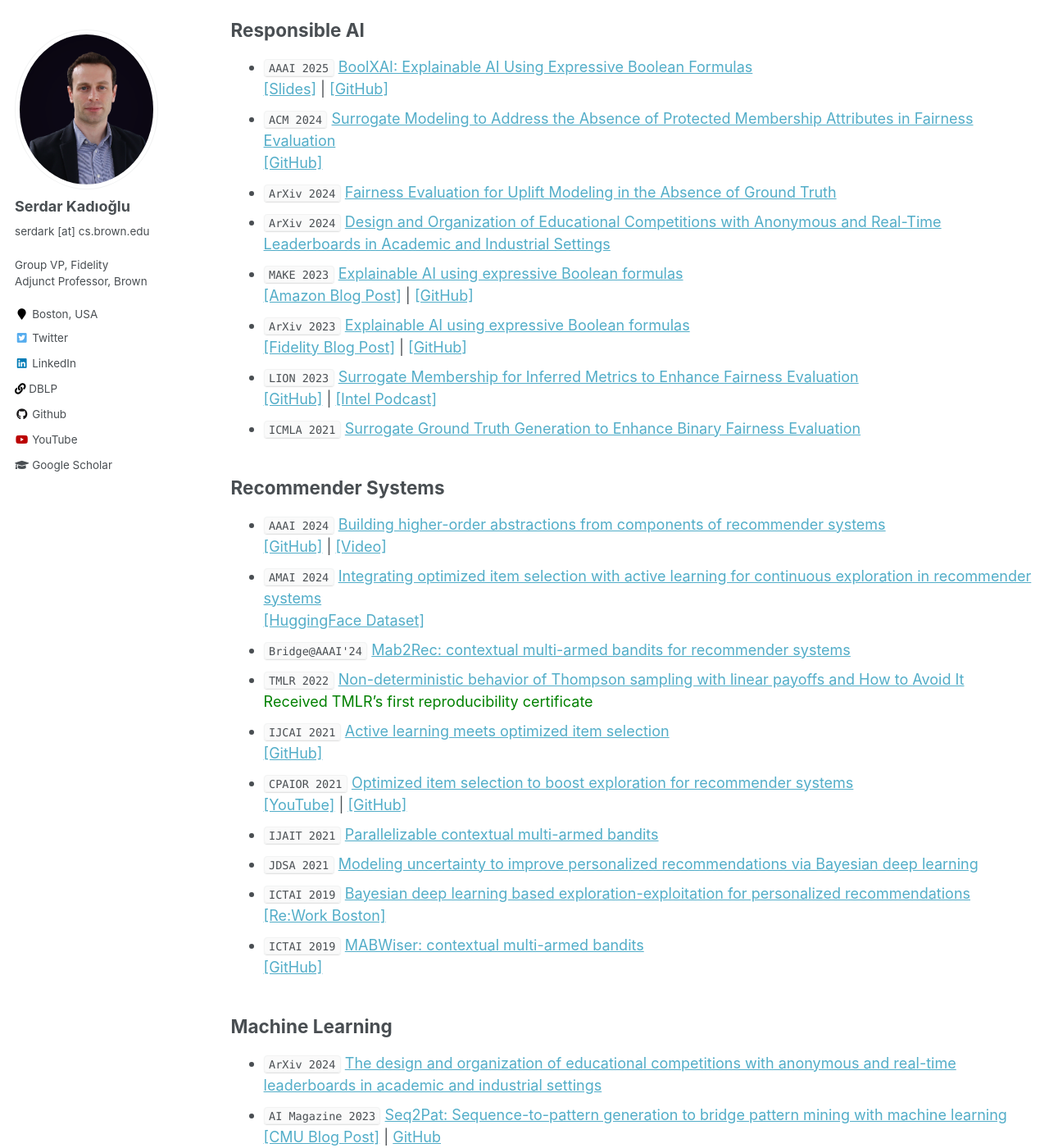
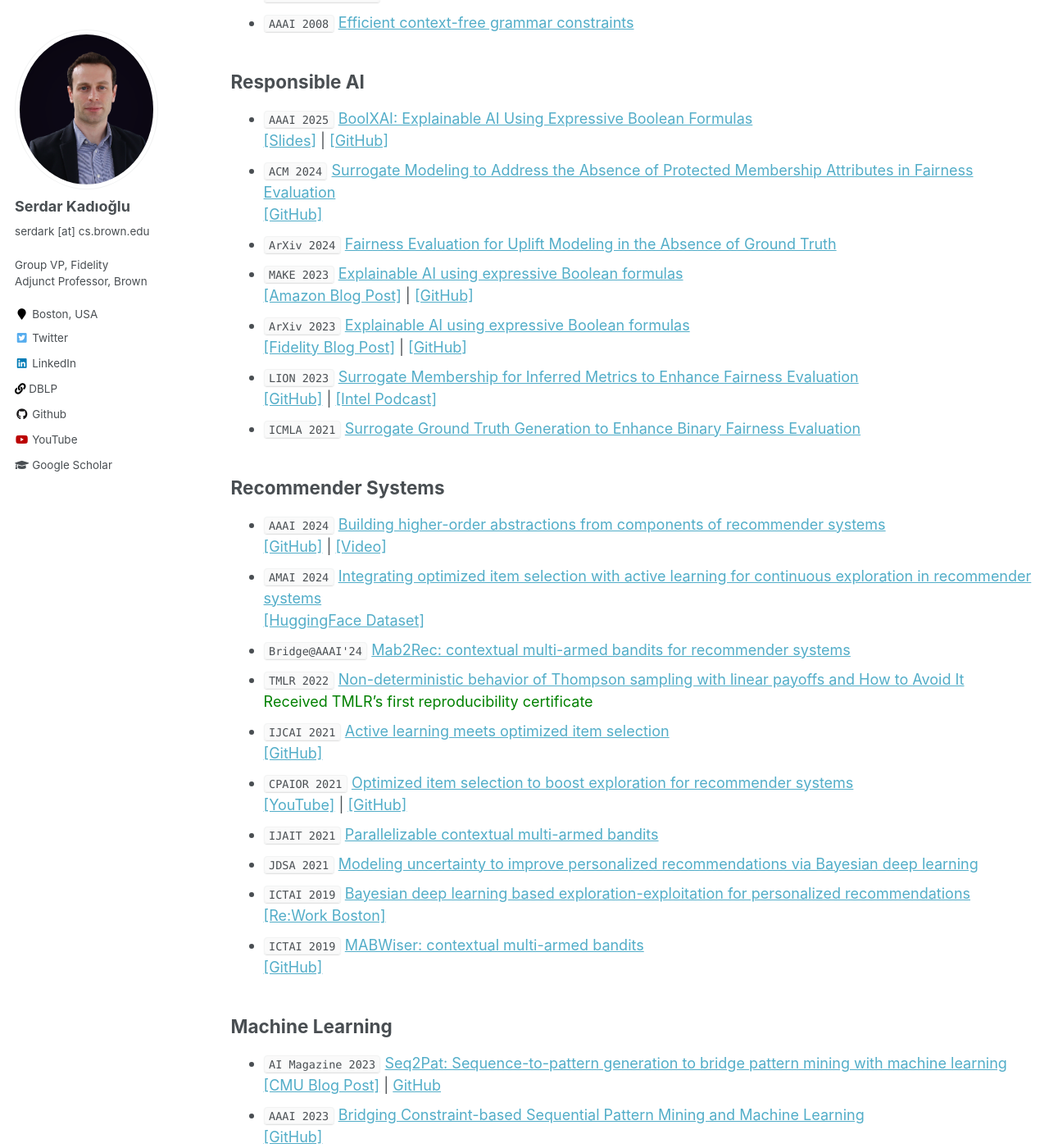
Before and after one commit to skadio/skadio.github.io, a Jekyll site: the page built from _pages/publications.md, in a window 1280 px wide and 1400 px high, scrolled down 1310 px. Shown: the whole window at 82% size. Built offline with Jekyll 4.4.1, drawn with Linux system fonts in a browser that asks for light colours; some of the changed text lies outside the part shown.

Commit message:
Update publications.md

```diff
--- a/_pages/publications.md
+++ b/_pages/publications.md
@@ -63,8 +63,6 @@ author_profile: true
 [[Slides]](https://nbviewer.org/github/skadio/skadio.github.io/blob/master/files/2025_IAAI_BoolXAI.pdf) | [[GitHub]](https://github.com/fidelity/boolxai)
 * `ACM 2024` [Surrogate Modeling to Address the Absence of Protected Membership Attributes in Fairness Evaluation](https://dl.acm.org/doi/pdf/10.1145/3700145)<br> [[GitHub]](https://github.com/fidelity/jurity?tab=readme-ov-file#quick-start-probabilistic-fairness-evaluation)
 * `ArXiv 2024` [Fairness Evaluation for Uplift Modeling in the Absence of Ground Truth](https://arxiv.org/abs/2403.12069)
-* `ArXiv 2024` [ Design and Organization of Educational Competitions with Anonymous and
-Real-Time Leaderboards in Academic and Industrial Settings](https://arxiv.org/pdf/2402.07936)
 * `MAKE 2023` [Explainable AI using expressive Boolean formulas](https://www.mdpi.com/2504-4990/5/4/86)<br>
 [[Amazon Blog Post]](https://aws.amazon.com/blogs/quantum-computing/explainable-ai-using-expressive-boolean-formulas/) | [[GitHub]](https://github.com/fidelity/boolxai)
 * `ArXiv 2023` [Explainable AI using expressive Boolean formulas](https://arxiv.org/abs/2306.03976)<br>
@@ -95,7 +93,6 @@ Real-Time Leaderboards in Academic and Industrial Settings](https://arxiv.org/pd
 
 
 ## Machine Learning
-* `ArXiv 2024` [The design and organization of educational competitions with anonymous and real-time leaderboards in academic and industrial settings](https://arxiv.org/abs/2402.07936)
 * `AI Magazine 2023` [Seq2Pat: Sequence-to-pattern generation to bridge pattern mining with machine learning](https://onlinelibrary.wiley.com/doi/epdf/10.1002/aaai.12081)<br>
 [[CMU Blog Post]](https://www.cmu.edu/tepper/news/stories/2023/may/fidelity-ai.html) | [GitHub](https://github.com/fidelity/seq2pat)
 * `AAAI 2023` [Bridging Constraint-based Sequential Pattern Mining and Machine Learning](http://osullivan.ucc.ie/CPML2023/submissions/09.pdf)<br>
```
Also changed, not shown: other parts of _pages/publications.md (+1 -1 lines).
